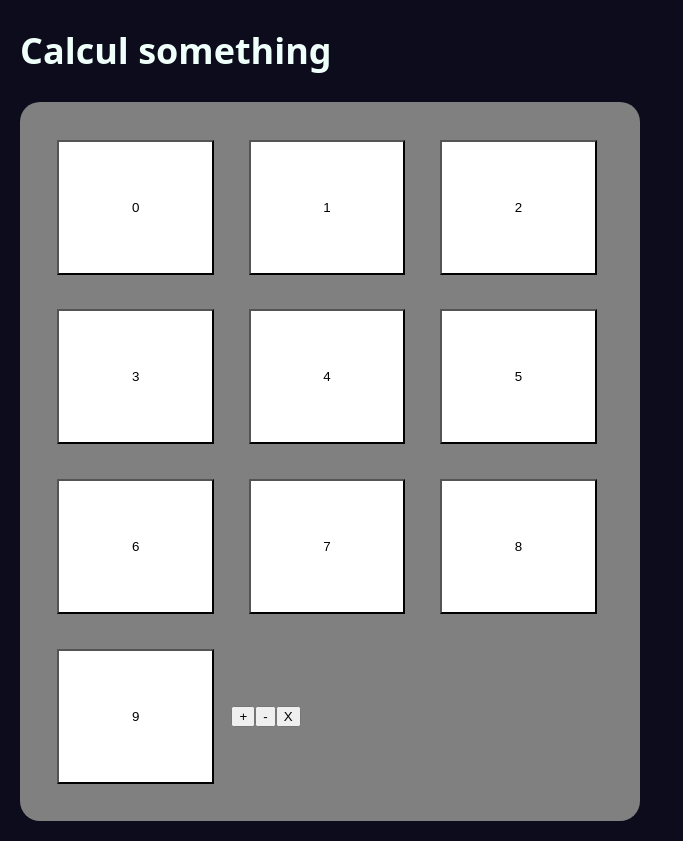
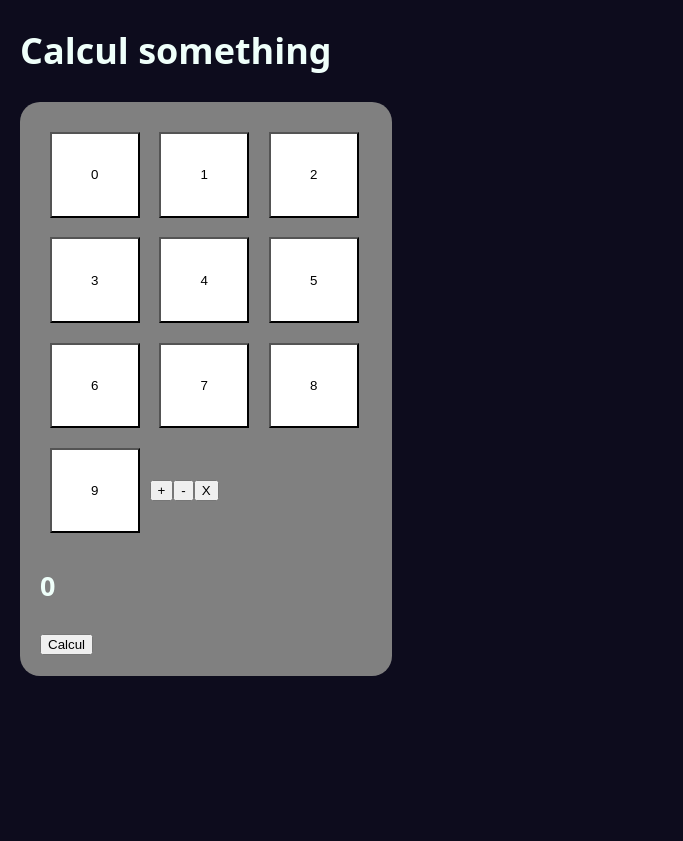
Before and after one commit to leoniedarois/calculatrice-challenge, a React (Create React App) app: page / in a window 1280 px wide. Shown: the whole page, without its empty margins (0-683 px from the left). After the commit the page ends 800 px from the top, so only its background shows below. Built offline with nearby package versions, Linux system fonts and the light colour scheme.

Commit message:
push changes wip

```diff
--- a/package.json
+++ b/package.json
@@ -8,7 +8,9 @@
     "@testing-library/user-event": "^12.8.3",
     "react": "^17.0.2",
     "react-dom": "^17.0.2",
+    "react-redux": "^7.2.6",
     "react-scripts": "4.0.3",
+    "redux": "^4.1.2",
     "styled-components": "^5.3.3",
     "web-vitals": "^1.1.2"
   },
--- /dev/null
+++ b/src/actions/actions.js
@@ -0,0 +1,3 @@
+export const ADD = "add"
+export const SUBTRACT = "subtract"
+export const MULTIPLY = "multiply"
--- a/src/components/Calculator.js
+++ b/src/components/Calculator.js
@@ -1,16 +1,22 @@
 import {ButtonStyle} from '../styles/Bouton'
+import {useState} from 'react'
 
 const Calculator = () => {
+  const [result, setResult] = useState(0)
+  const [operator, setOperator] = useState('')
 
   return (
     <>
       <ButtonStyle/>
       <div className='wrapperButton'>
-        {[...Array(10).keys()].map((num, index) => (<button className='numberButton' key={index}>{num}</button>))}
+        {[...Array(10).keys()].map((num, index) => (<button className='numberButton' onClick={(e) => console.log(e.target.value)} value={num} key={index}>{num}</button>))}
 
-        <button>+</button>
-        <button>-</button>
-        <button>X</button>
+        <button value="+" onClick={(e) => setOperator(e.target.value)}>+</button>
+        <button value="-" onClick={(e) => setOperator(e.target.value)}>-</button>
+        <button value="*" onClick={(e) => setOperator(e.target.value)}>X</button>
+
+        <h2>{result}</h2>
+        <button ontype="submit" onClick={() => console.log(1, 5, operator)}>Calcul</button>
       </div>
 
     </>
--- a/src/reducers/calcul.js
+++ b/src/reducers/calcul.js
@@ -1,19 +1,18 @@
 const stateInit = {
-    result: '12'
-  };
+  value1: 0
+}
 
 const reducer = (state = stateInit, action = {}) => {
   switch (action.type) {
     case "CHOICE":
-
 
       return {
         ...state,
       };
 
     default:
-                return state;
+      return state
   }
 };
 
-  export default reducer;
+export default reducer
--- a/src/styles/Bouton.js
+++ b/src/styles/Bouton.js
@@ -11,7 +11,7 @@ export const ButtonStyle = createGlobalStyle`
   .wrapperButton {
     padding: 10px;
     background: grey;
-    width: 50%;
+    width: 30%;
     padding: 20px;
     border-radius: 20px;
   }
--- a/src/styles/Global.js
+++ b/src/styles/Global.js
@@ -1,6 +1,6 @@
 import { createGlobalStyle } from 'styled-components'
 
-const ButtonStyle = createGlobalStyle`
+const GlobalStyle = createGlobalStyle`
   html {
     font-size: 62.5%;
     box-sizing: border-box;
@@ -18,4 +18,4 @@ const ButtonStyle = createGlobalStyle`
   }
 `;
 
-export default ButtonStyle
+export default GlobalStyle
```
Also changed, not shown: 1 other file (tests, documents, lock files or other folders). Lines whose indentation alone changed are shown as unchanged.
